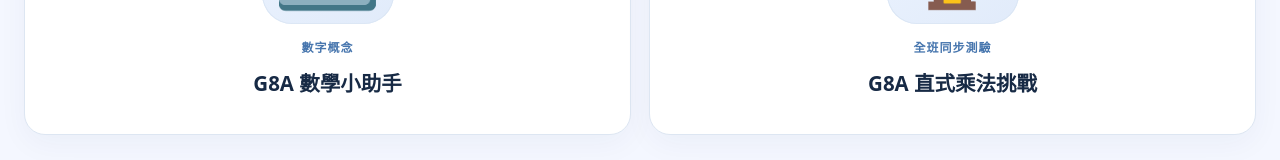
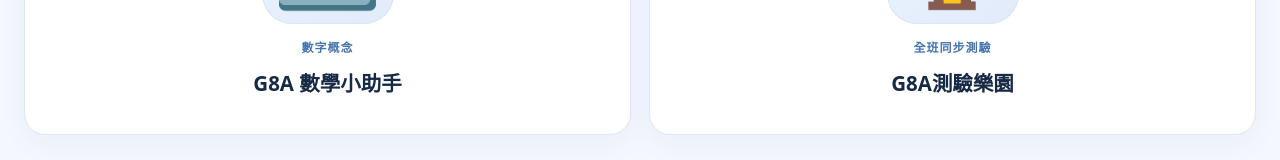
Before and after one commit to ryanfung0902/fung-balance-weight, a website: page public/portal.html in a window 1280 px wide. Shown: the part 398-558 px from the top of the page. Drawn offline with Linux system fonts and the light colour scheme.

Commit message:
Rename quiz entrance to G8A測驗樂園

```diff
--- a/public/portal.html
+++ b/public/portal.html
@@ -7,7 +7,7 @@
 <main><p class="intro">揀選以下工具開始學習。各工具保留原本功能、進度及教師設定。</p>
 <section class="cards">
 <a class="card" href="https://g8a-math-helper.pages.dev/" target="_blank" rel="noopener noreferrer"><div class="emoji" aria-hidden="true">🔢</div><span class="kind">數字概念</span><h2>G8A 數學小助手</h2></a>
-<a class="card" href="https://g8a-multiplication-quiz.fungmath.workers.dev/" target="_blank" rel="noopener noreferrer"><div class="emoji" aria-hidden="true">🏆</div><span class="kind">全班同步測驗</span><h2>G8A 直式乘法挑戰</h2></a>
+<a class="card" href="https://g8a-multiplication-quiz.fungmath.workers.dev/" target="_blank" rel="noopener noreferrer"><div class="emoji" aria-hidden="true">🏆</div><span class="kind">全班同步測驗</span><h2>G8A測驗樂園</h2></a>
 </section>
 </main>
 <footer>馮老師學習平台 · 各原有網站及學生紀錄獨立運作</footer>
```
